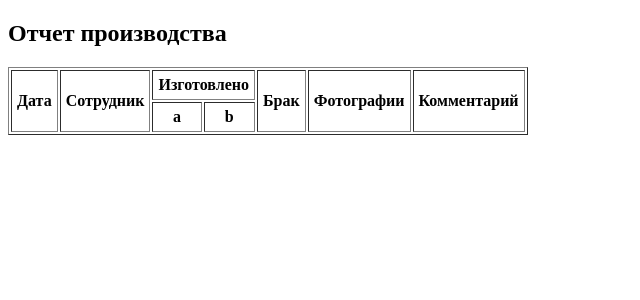
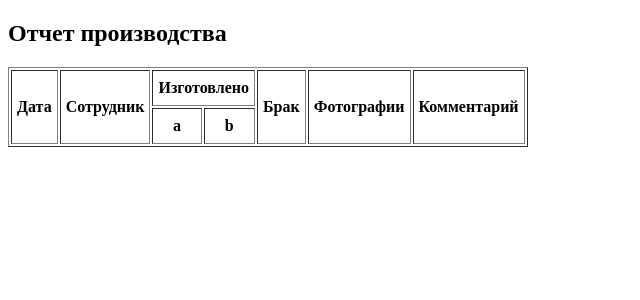
Before and after one commit to lomariavl/accounting-of-products, a FastAPI app: page / in a window 1280 px wide. Shown: the top 300 px of the page, without its empty margins (0-640 px from the left). Run offline with FastAPI, Linux system fonts and the light colour scheme; lists and menus that the app fills with data are empty.

Commit message:
version 1.0.1

```diff
--- a/app/templates/table.html
+++ b/app/templates/table.html
@@ -2,6 +2,10 @@
 <html>
 <head>
     <style>
+        td, th {
+            font-size: 16px;
+            line-height: 1.5;
+        }
         .gallery {
             position: fixed;
             inset: 0;
```
Also changed, not shown: 1 other file.
